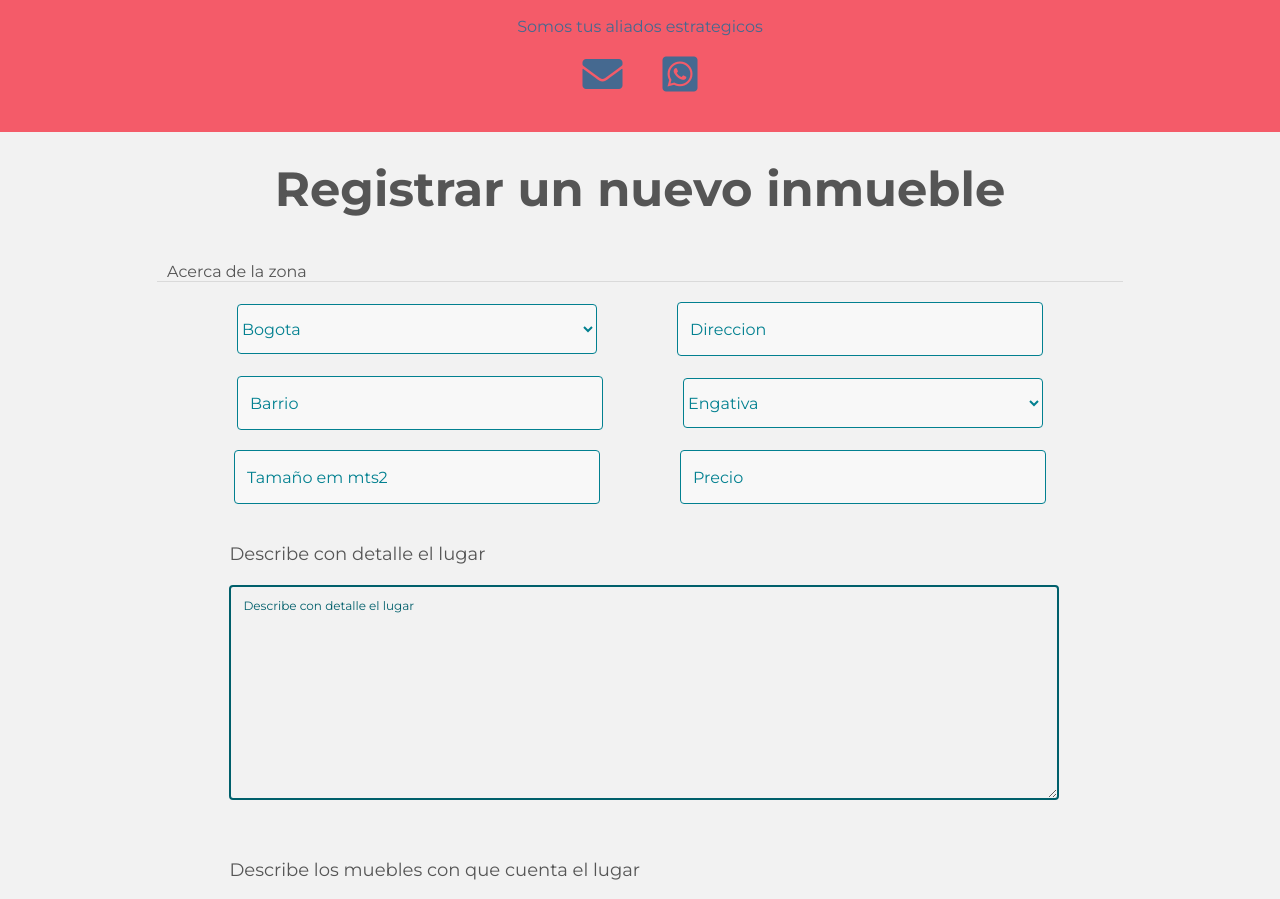
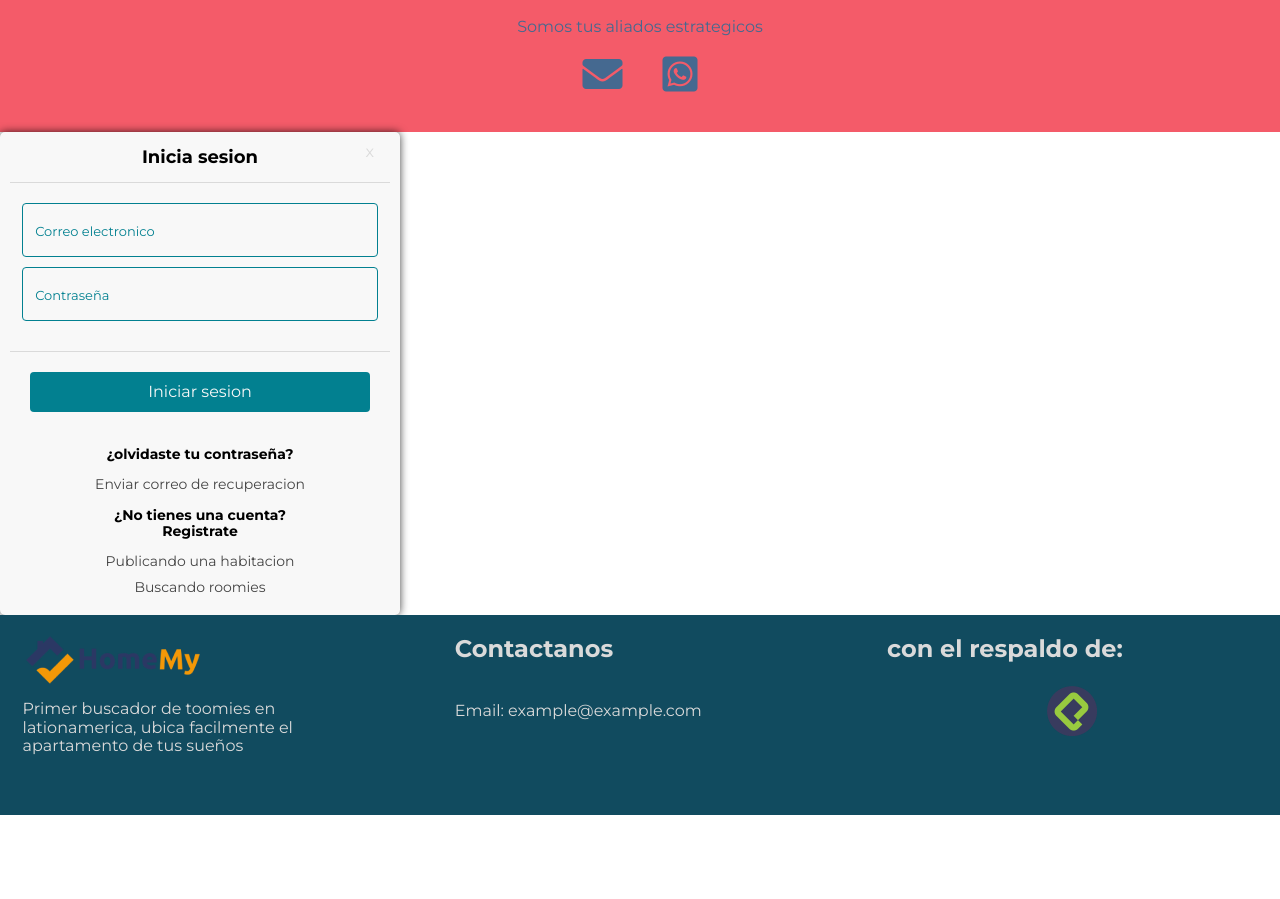
Before and after one commit to camiloVelandia/sleepSharingApp, a React app: page / in a window 1280 px wide. Shown: the part 1003-1902 px from the top of the page. After the commit the page ends 1818 px from the top, so only its background shows below. Built offline with nearby package versions, Linux system fonts and the light colour scheme.

Commit message:
ADD Login component

```diff
--- /dev/null
+++ b/src/components/Login/index.js
@@ -0,0 +1,31 @@
+import React from 'react';
+import { Section, Heading, Inputs, Submit, H3, Anchor } from './styles';
+
+const Login = () => {
+  return (
+    <Section>
+      <Heading>
+        <h2>Inicia sesion</h2>
+        <button>x</button>
+      </Heading>
+      <form action="">
+        <Inputs>
+          <input type="text" placeholder="Correo electronico" />
+          <input type="text" placeholder="Contraseña" />
+        </Inputs>
+        <Submit type="submit" value="Iniciar sesion" />
+      </form>
+      <div>
+        <H3>¿olvidaste tu contraseña?</H3>
+        <Anchor href="">Enviar correo de recuperacion</Anchor>
+        <H3>
+          ¿No tienes una cuenta? <br /> Registrate
+        </H3>
+        <Anchor href="">Publicando una habitacion</Anchor>
+        <Anchor href="">Buscando roomies</Anchor>
+      </div>
+    </Section>
+  );
+};
+
+export default Login;
--- /dev/null
+++ b/src/components/Login/styles.js
@@ -0,0 +1,74 @@
+import styled from 'styled-components';
+
+export const Section = styled.section`
+  width: 100%;
+  max-width: 400px;
+  height: 100%;
+  max-height: 551px;
+  padding-bottom: 10px;
+  border-radius: 5px;
+  text-align: center;
+  background-color: #f8f8f8;
+  box-shadow: 0px 0px 8px 0px rgba(0, 0, 0, 0.75);
+`;
+export const Heading = styled.div`
+  text-align: center;
+  position: relative;
+  width: 95%;
+  margin: 0 auto;
+  border-bottom: 1px solid #dadada;
+  display: flex;
+  & h2 {
+    width: 100%;
+    font-size: 18px;
+    font-weight: 700;
+  }
+  & button {
+    position: absolute;
+    top: 10px;
+    right: 10px;
+    border: none;
+    background-color: transparent;
+    cursor: pointer;
+    color: #dadada;
+  }
+`;
+export const Inputs = styled.div`
+  padding: 20px 0;
+  border-bottom: 1px solid #dadada;
+  width: 95%;
+  margin: 0 auto;
+  & input {
+    width: 92%;
+    height: 50px;
+    border: 1px solid #028090;
+    border-radius: 4px;
+    margin-bottom: 10px;
+    background-color: transparent;
+    &::placeholder {
+      padding: 10px;
+      color: #028090;
+      font-size: 13px;
+    }
+  }
+`;
+export const Submit = styled.input`
+  width: 85%;
+  margin: 20px auto;
+  border: none;
+  color: #f8f8f8;
+  background-color: #028090;
+  height: 40px;
+  border-radius: 4px;
+  cursor: pointer;
+`;
+export const H3 = styled.h3`
+  font-size: 14px;
+`;
+export const Anchor = styled.a`
+  font-size: 14px;
+  color: #444;
+  text-decoration: none;
+  display: block;
+  margin: 10px 0;
+`;
--- a/src/container/App.jsx
+++ b/src/container/App.jsx
@@ -7,7 +7,9 @@ import Hero from '../components/Hero';
 import Prom from '../components/Prom';
 import Contact from '../components/Contact';
 import Footer from '../components/Footer';
-import RegisterRoom from '../components/RegisterRoom';
+import Login from '../components/Login';
+// import RegisterRoom from '../components/RegisterRoom';
+// import Register from '../components/Register';
 // import Banner from '../components/Banner';
 // import Cards from '../components/Cards';
 // import Sppiner from '../general/Sppiner'
@@ -20,14 +22,16 @@ const App = () => {
       <Header />
 
       <Hero />
+      <Prom />
+      <Contact />
+      <Login />
+      <Footer />
       {/* <Cards /> */}
       {/* <PageNotFound /> */}
-      <Prom />
+      {/* <Register /> */}
       {/* <Banner /> */}
-      <Contact />
-      <RegisterRoom />
+      {/* <RegisterRoom /> */}
 
-      <Footer />
       {/* <Sppiner /> */}
     </>
   );
```
